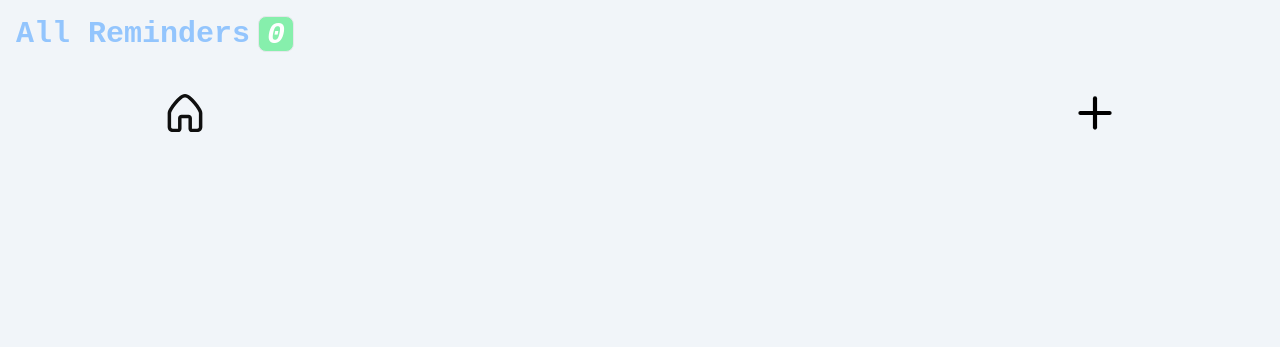
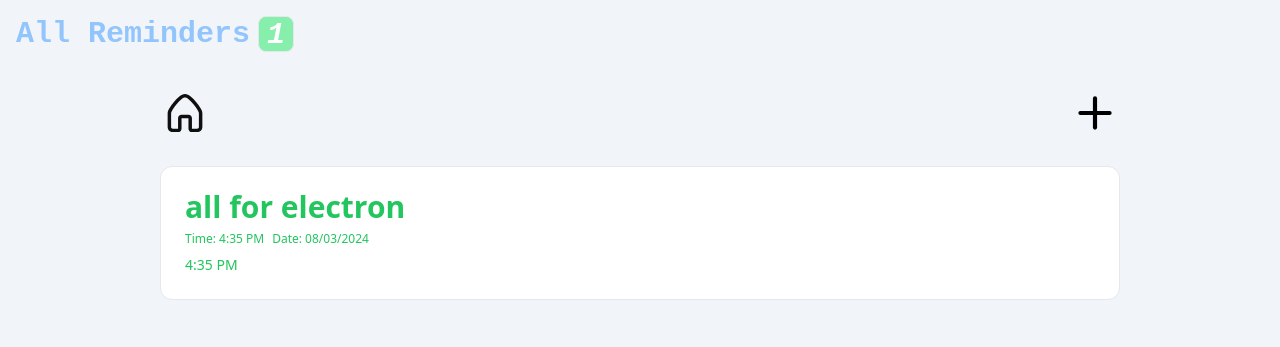
Before and after one commit to Fortune-0/Promptly, an Electron app: page Front-end/main/frontend/allTasks.html in a window 1280 px wide. Drawn offline with Linux system fonts and the light colour scheme.

Commit message:
update minor change

```diff
--- a/Front-end/main/frontend/allTasks.html
+++ b/Front-end/main/frontend/allTasks.html
@@ -44,7 +44,7 @@
             <!-- Main content -->
             <main id="taskList" class="">
 
-                <!-- <article id="task1" class="flex task taskContainer mb-5 hover:border-blue-300 border bg-white cursor-pointer p-6 hover:scale-105 transition-all rounded-xl">
+                <article id="task1" class="flex task taskContainer mb-5 hover:border-blue-300 border bg-white cursor-pointer p-6 hover:scale-105 transition-all rounded-xl">
                     <div class="text-green-500">
                         <h3 class="taskNameHeader">all for electron</h3>
                         <div class="taskContent">
@@ -62,7 +62,7 @@
                             <svg width="40px" height="40px" viewBox="0 0 20 20" xmlns="http://www.w3.org/2000/svg" fill="none" stroke="#93c5fd"><g id="SVGRepo_bgCarrier" stroke-width="0"></g><g id="SVGRepo_tracerCarrier" stroke-linecap="round" stroke-linejoin="round" stroke="#CCCCCC" stroke-width="0.2"></g><g id="SVGRepo_iconCarrier"> <path stroke="#93c5fd" stroke-linecap="round" stroke-linejoin="round" stroke-width="1.02" d="M3.8 12.963L2 18l4.8-.63L18.11 6.58a2.612 2.612 0 00-3.601-3.785L3.8 12.963z"></path> </g></svg>
                         </button>
                     </div>
-                </article> -->
+                </article>
 
             </main>
 
```
Also changed, not shown: Front-end/main/frontend/css/output.css.
